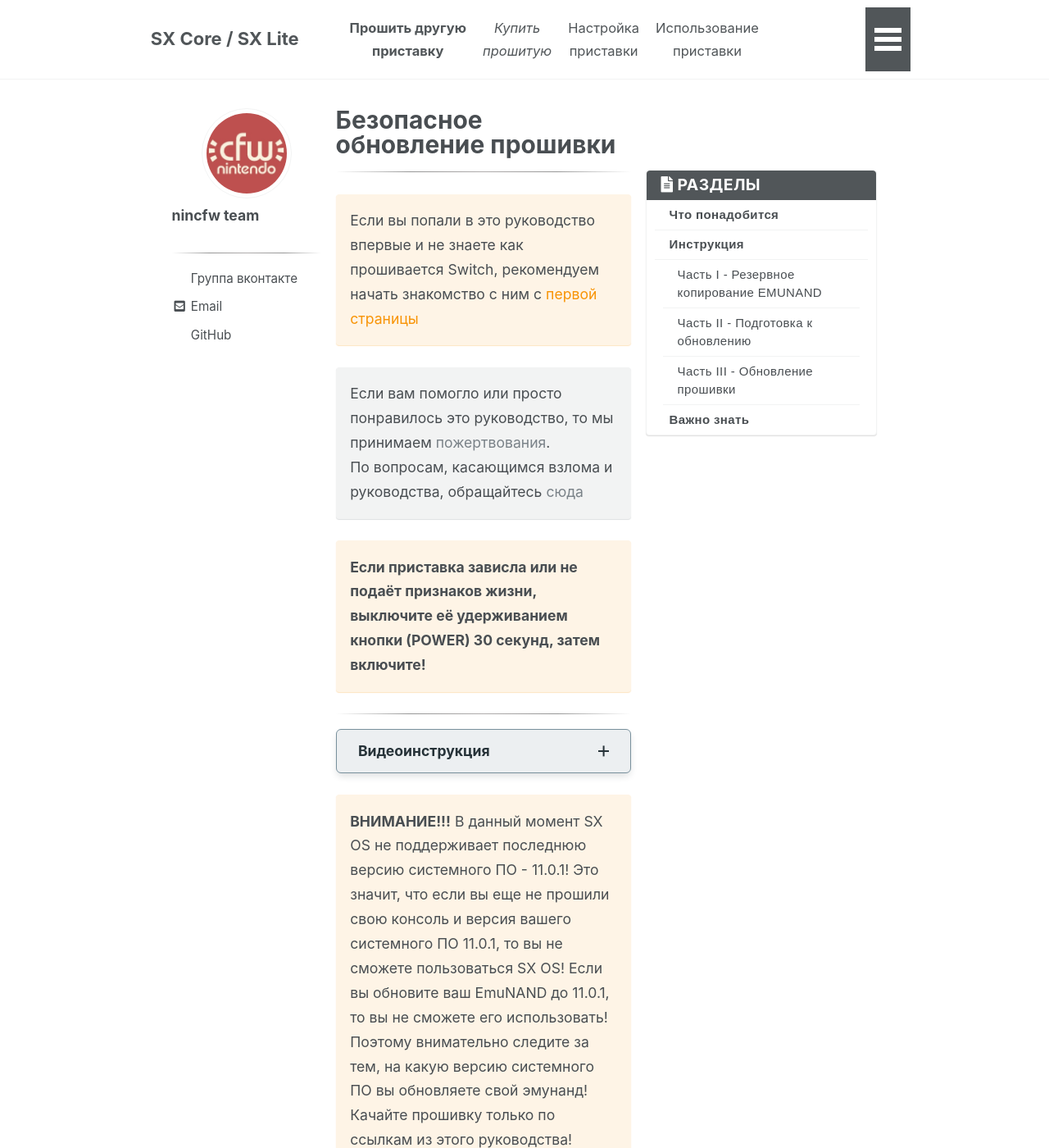
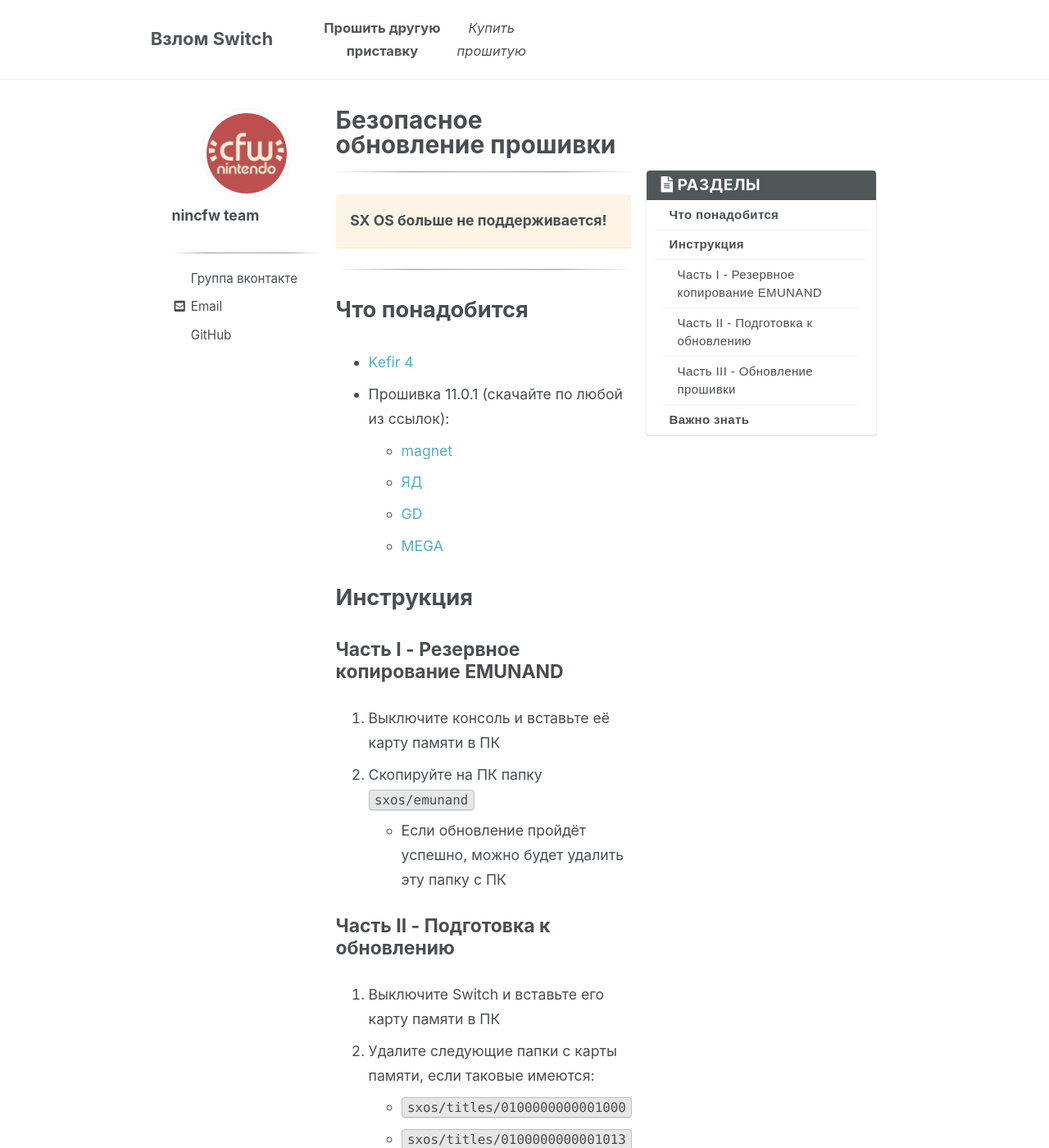
Before and after one commit to rashevskyv/sx, a Jekyll site: the page built from _pages/update-to-latest.md, in a window 1280 px wide and 1400 px high. Shown: the whole window at 82% size. Built offline with Jekyll 4.4.1, drawn with Linux system fonts in a browser that asks for light colours; nearby versions of some CDN libraries; some of the changed text lies outside the part shown.

```diff
--- a/_data/navigation.yml
+++ b/_data/navigation.yml
@@ -4,18 +4,6 @@ main:
     url: http://customfw.xyz
   - title: "<i>Купить<br>прошитую</i>"
     url: https://nincfw.olx.ua/
-  - title: "Настройка<br>приставки"
-    url: /sx_setup
-  - title: "Использование<br>приставки"
-    url: /usage
-  - title: "Установка игр"
-    url: /games
-  - title: "Пожертвования"
-    url: http://customfw.xyz/donations
-  - title: "Связаться с нами"
-    url: http://customfw.xyz/contacts
 
 bottom:
-  - title: <div class="notice--warning">Если вы попали в это руководство впервые и не знаете как прошивается Switch, рекомендуем начать знакомство с ним с <a href="/" target="_blank">первой страницы</a></div>
-  - title: <div class="notice">Если вам помогло или просто понравилось это руководство, то мы принимаем <a href="http://customfw.xyz/donations" target="_blank">пожертвования</a>.<br>По вопросам, касающимся взлома и руководства, обращайтесь <a href="http://customfw.xyz/contacts" target="_blank">сюда</a></div>
-  - title: <div class="notice--warning"><strong>Если приставка зависла или не подаёт признаков жизни, выключите её удерживанием кнопки (POWER) 30 секунд, затем включите!</strong></div>
+  - title: <div class="notice--warning"><strong>SX OS больше не поддерживается!</strong></div>
--- a/_includes/abbr/kefir_git.txt
+++ b/_includes/abbr/kefir_git.txt
@@ -1,5 +1,5 @@
 <span class="tooltip_container">
-	[kefir](https://github.com/rashevskyv/switch/releases/latest){:target="_blank"}
+	[kefir](https://github.com/rashevskyv/kefir/releases/latest){:target="_blank"}
 	<span class="tooltip"><i class="fas fa-caret-down"></i>
 		<span class="bottom">
 			Сборник, состоящий из выбранного кастома, необходимых программ и скриптов, которые все это установят правильным образом. Состав кефира и инструкцию по установке можно посмотреть в его репозитории
--- a/_includes/masthead.html
+++ b/_includes/masthead.html
@@ -2,7 +2,7 @@
   <div class="masthead__inner-wrap">
     <div class="masthead__menu">
       <nav id="site-nav" class="greedy-nav">
-        <a class="site-title" href="{{ '/' | absolute_url }}">{{ site.title }}</a>
+        <a class="site-title" href="http://switch.customfw.xyz">Взлом Switch</a>
         <ul class="visible-links">
           {% for link in site.data.navigation.main %}
             {% if link.url contains 'http' %}
--- a/_includes/vars/update_version.txt
+++ b/_includes/vars/update_version.txt
@@ -1 +1 @@
-11.0.0
+11.0.1
--- a/_pages/update-to-latest.md
+++ b/_pages/update-to-latest.md
@@ -5,25 +5,14 @@ author_profile: true
 ---
 {% include toc title="Разделы" %}
 
-{% spoiler Видеоинструкция %}
-
-{% include youtube.html id="f3I4DmYhVPw" %}
-{: .text-center}
-{: .notice--info}
-
-{% endspoiler %}
-
-**ВНИМАНИЕ!!!** В данный момент SX OS не поддерживает последнюю версию системного ПО - 11.0.1! Это значит, что если вы еще не прошили свою консоль и версия вашего системного ПО 11.0.1, то вы не сможете пользоваться SX OS! Если вы обновите ваш EmuNAND до 11.0.1, то вы не сможете его использовать! Поэтому внимательно следите за тем, на какую версию системного ПО вы обновляете свой эмунанд! Качайте прошивку только по ссылкам из этого руководства!
-{: .notice--warning}
-
 ## Что понадобится
 
-* Свежая версия {% include abbr/kefir_addr.txt %}
+* [Kefir 4](https://github.com/rashevskyv/kefir/releases/tag/491){:target="_blank"}
 * Прошивка {% include /vars/update_version.txt %} (скачайте по любой из ссылок):
-	* [magnet](magnet:?xt=urn:btih:4421A5C290B43EBE8C28C1EFB5A1229275C2177E&dn=11.0.0.zip&tr=udp%3a%2f%2ftracker.openbittorrent.com%3a80%2fannounce){:target="_blank"}
-	* [ЯД](https://yadi.sk/d/PkQT1KqqIDV2ZQ){:target="_blank"}
-	* [GD](https://drive.google.com/file/d/12JZ2fHwWfBzhIEhNYE0zEpp_uDXVRuLf/view?usp=sharing){:target="_blank"}
-	* [MEGA](https://mega.nz/file/IDJTTSSD#3rNYrs5DmQe8BS0JwPZDEqwx98BuXwoBaQ73WDZiK2w){:target="_blank"}
+	* [magnet](magnet:?xt=urn:btih:32E00202048CE3A0A77F63F0DBB6C239C15471D2&dn=11.0.1.zip&tr=udp%3a%2f%2ftracker.openbittorrent.com%3a80%2fannounce){:target="_blank"}
+	* [ЯД](https://yadi.sk/d/Y2bbzSSb1MJxPA){:target="_blank"}
+	* [GD](https://drive.google.com/file/d/1oFx4OMiZud26vC_w9fVwXQ_068jR3K43){:target="_blank"}
+	* [MEGA](https://mega.nz/file/hSAz3Aab#MWQSedBrhcYkt5XsXRvg1AuWENUC2-7b1UREB3HxJcQ){:target="_blank"}
 
 ## Инструкция
 
@@ -79,10 +68,8 @@ author_profile: true
 	![]({{ base_path }}/images/screenshots/choi/start.png)
 	{: .text-center}
 
-	* При установки прошивки с такой же версией, как исходная (например, у вас стоит {% include /vars/update_version.txt %}, а вы пытаетесь установить {% include /vars/update_version.txt %} (exFAT)) может возникать ошибка. В таком случае, вам придётся установить прошивку с версией ниже (например, если у вас сейчас стоит 10.0.2, поставьте 9.2.0), а уже потом повышать её.
-	* Если вы попали в такую ситуацию, обязательно сделайте бекап перед обновлением!
 1. После окончания установки нажмите "**Reboot**", "**Reboot now**", чтобы перезагрузить приставку.
-	* Если приставка загрузилась и в Системные настройки -> Система отображается обновленная версия системного ПО, то вы можете удалить ранее сделанный бекап EmuNAND с ПК, а так же папку с прошивкой с вашей карты памяти
+	* Если приставка загрузилась и в **Системные настройки** -> **Система** отображается обновленная версия системного ПО, то вы можете удалить ранее сделанный бекап EmuNAND с ПК, а так же папку с прошивкой с вашей карты памяти
 
 ## Важно знать
 
```
Also changed, not shown: _pages/home.md (+4 -0 lines), _pages/migrate.md (added, +212 -0 lines), _pages/sx_setup.md (+1 -1 lines).
